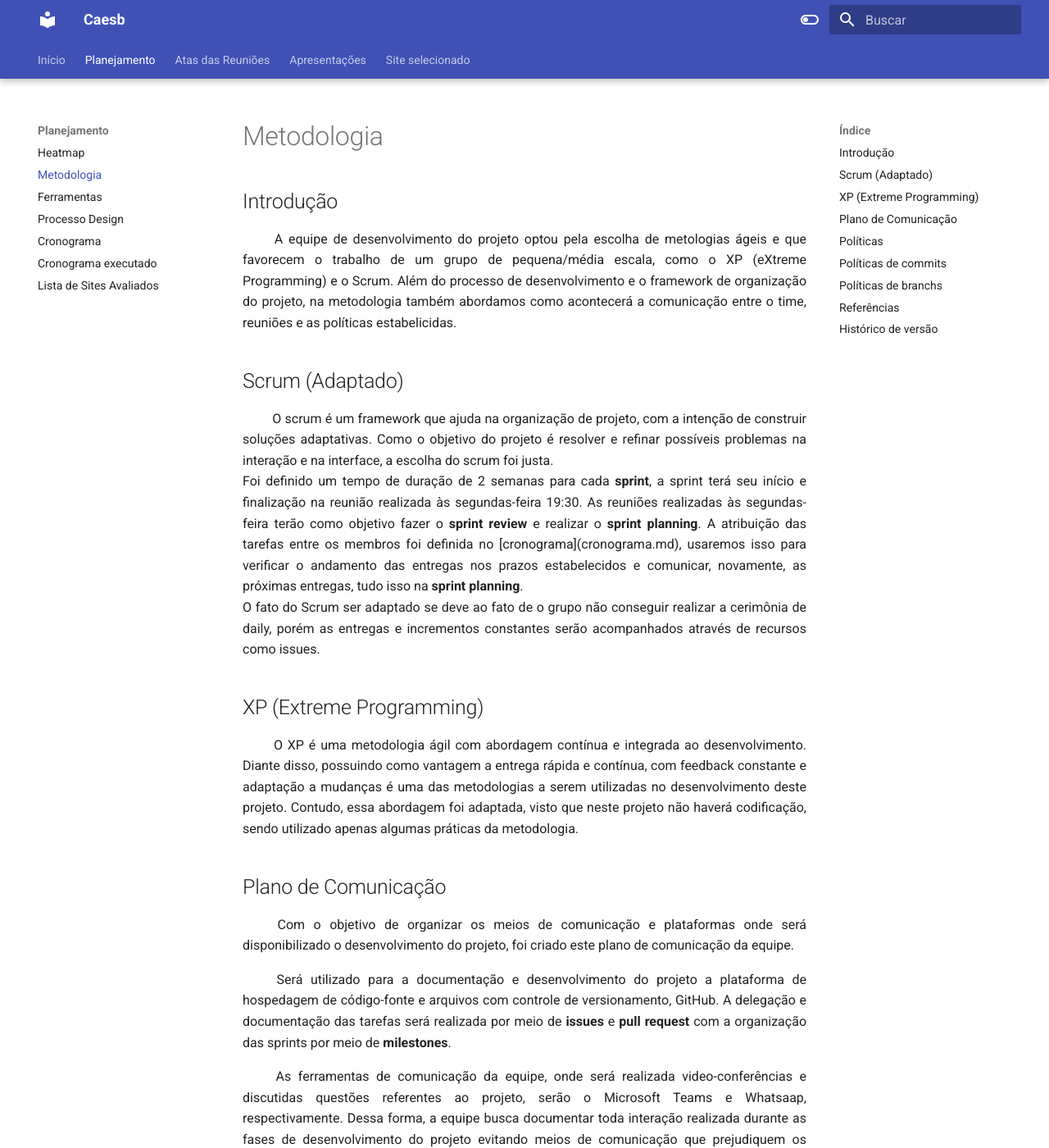
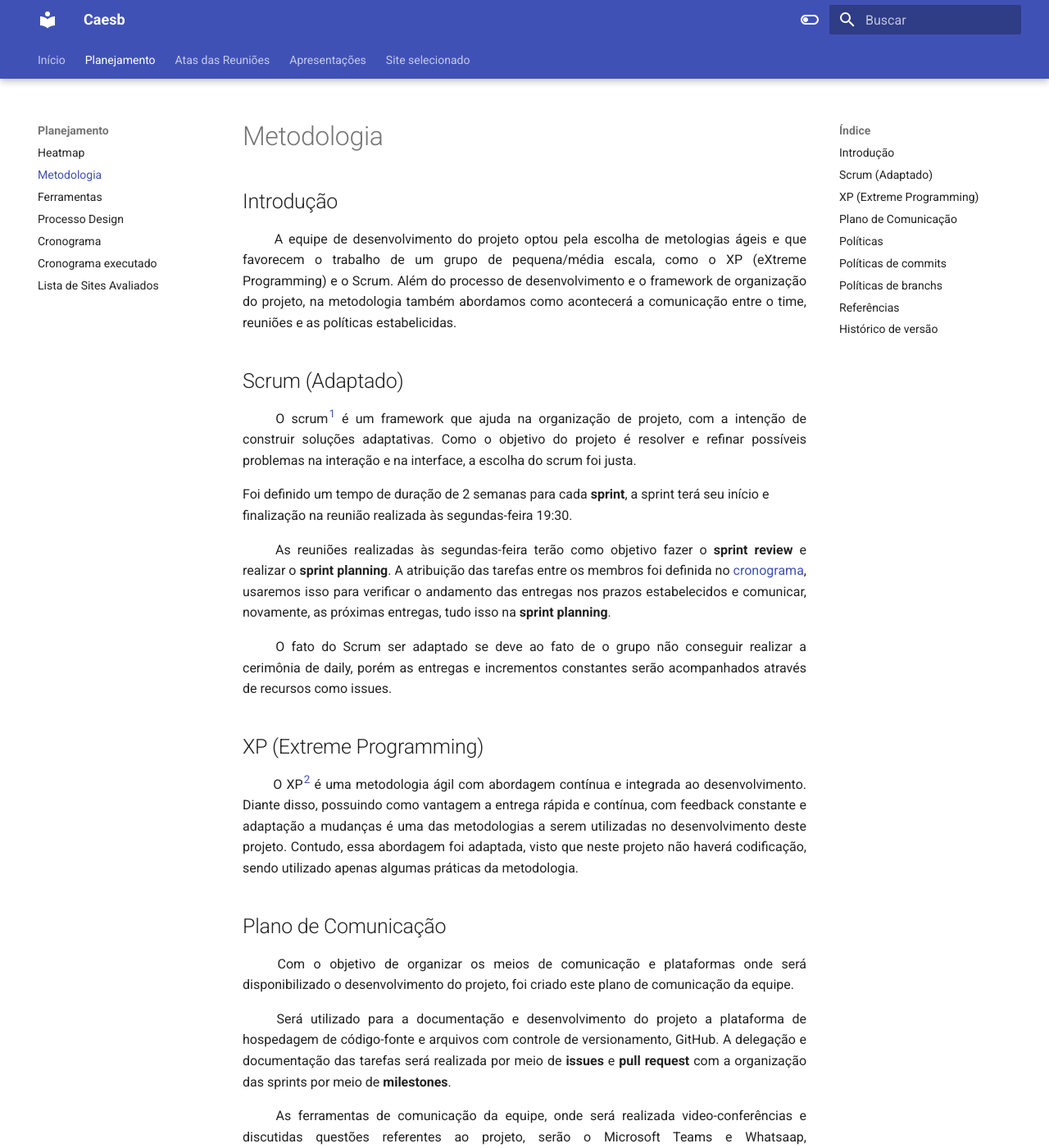
Before and after one commit to Interacao-Humano-Computador/2023.2-Caesb, an MkDocs documentation site: the page built from docs/planejamento/metodologia.md, in a window 1280 px wide and 1400 px high. Shown: the whole window at 82% size. Built offline with MkDocs 1.6.1 and Material for MkDocs 9.7.7, drawn with Linux system fonts in a browser that asks for light colours; some of the changed text lies outside the part shown.

Commit message:
Arruma referencias nas outras paginas
Co-authored-by: Muniz2811 <pedrohenben2014@gmail.com>
Co-authored-by: OscarDeBrito <oscarcorreiadebrito@gmail.com>

```diff
--- a/docs/planejamento/metodologia.md
+++ b/docs/planejamento/metodologia.md
@@ -4,12 +4,12 @@
 <p align= "justify">&emsp;&emsp; A equipe de desenvolvimento do projeto optou pela escolha de metologias ágeis e que favorecem o trabalho de um grupo de pequena/média escala, como o XP (eXtreme Programming) e o Scrum. Além do processo de desenvolvimento e o framework de organização do projeto, na metodologia também abordamos como acontecerá a comunicação entre o time, reuniões e as políticas estabelicidas. </p>
 
 ## Scrum (Adaptado)
-<p align= "justify">&emsp;&emsp; O scrum é um framework que ajuda na organização de projeto, com a intenção de construir soluções adaptativas. Como o objetivo do projeto é resolver e refinar possíveis problemas na interação e na interface, a escolha do scrum foi justa. <br>
-Foi definido um tempo de duração de 2 semanas para cada <strong>sprint</strong>, a sprint terá seu início e finalização na reunião realizada às segundas-feira 19:30. As reuniões realizadas às segundas-feira terão como objetivo fazer o <strong>sprint review</strong> e realizar o <strong>sprint planning</strong>. A atribuição das tarefas entre os membros foi definida no [cronograma](cronograma.md), usaremos isso para verificar o andamento das entregas nos prazos estabelecidos e comunicar, novamente, as próximas entregas, tudo isso na <strong>sprint planning</strong>.<br>
-O fato do Scrum ser adaptado se deve ao fato de o grupo não conseguir realizar a cerimônia de daily, porém as entregas e incrementos constantes serão acompanhados através de recursos como issues. </p>
+<p align= "justify">&emsp;&emsp; O scrum<a href="#1"><sup>1</sup></a> é um framework que ajuda na organização de projeto, com a intenção de construir soluções adaptativas. Como o objetivo do projeto é resolver e refinar possíveis problemas na interação e na interface, a escolha do scrum foi justa. <br></p>
+Foi definido um tempo de duração de 2 semanas para cada <strong>sprint</strong>, a sprint terá seu início e finalização na reunião realizada às segundas-feira 19:30. <p align= "justify">&emsp;&emsp; As reuniões realizadas às segundas-feira terão como objetivo fazer o <strong>sprint review</strong> e realizar o <strong>sprint planning</strong>. A atribuição das tarefas entre os membros foi definida no [cronograma](cronograma.md), usaremos isso para verificar o andamento das entregas nos prazos estabelecidos e comunicar, novamente, as próximas entregas, tudo isso na <strong>sprint planning</strong>.<br></p>
+<p align= "justify">&emsp;&emsp; O fato do Scrum ser adaptado se deve ao fato de o grupo não conseguir realizar a cerimônia de daily, porém as entregas e incrementos constantes serão acompanhados através de recursos como issues. </p>
 
 ## XP (Extreme Programming)
-<p align= "justify">&emsp;&emsp; O XP é uma metodologia ágil com abordagem contínua e integrada ao desenvolvimento. Diante disso, possuindo como vantagem a entrega rápida e contínua, com feedback constante e adaptação a mudanças é uma das metodologias a serem utilizadas no desenvolvimento deste projeto. Contudo, essa abordagem foi adaptada, visto que neste projeto não haverá codificação, sendo utilizado apenas algumas práticas da metodologia. </p>
+<p align= "justify">&emsp;&emsp; O XP<a href="#2"><sup>2</sup></a> é uma metodologia ágil com abordagem contínua e integrada ao desenvolvimento. Diante disso, possuindo como vantagem a entrega rápida e contínua, com feedback constante e adaptação a mudanças é uma das metodologias a serem utilizadas no desenvolvimento deste projeto. Contudo, essa abordagem foi adaptada, visto que neste projeto não haverá codificação, sendo utilizado apenas algumas práticas da metodologia. </p>
 
 ## Plano de Comunicação
 <p align= "justify">&emsp;&emsp; Com o objetivo de organizar os meios de comunicação e plataformas onde será disponibilizado o desenvolvimento do projeto, foi criado este plano de comunicação da equipe.</p>
@@ -34,9 +34,9 @@
 
 ## Referências
 
-> SCRUM, Metodologia Ágil. Disponível em: https://pt.wikipedia.org/wiki/Scrum_(desenvolvimento_de_software)
+> <p id="1">1. SCRUM, Metodologia Ágil. Disponível em: <a href="https://pt.wikipedia.org/wiki/Scrum_(desenvolvimento_de_software)">https://pt.wikipedia.org/wiki/Scrum_(desenvolvimento_de_software)</a></p>
 
-> Extreme Programming. Disponível em https://www.devmedia.com.br/extreme-programming-conceitos-e-praticas/1498
+> <p id="2">2. Extreme Programming. Disponível em: <a href="https://www.devmedia.com.br/extreme-programming-conceitos-e-praticas/1498">https://www.devmedia.com.br/extreme-programming-conceitos-e-praticas/1498</a></p>
 
 ## Histórico de versão
 <center>
@@ -45,5 +45,6 @@
 | :----: | :--------: | :------------------: | :-----: | :-----: |
 |  1.0   | 29/09/2023 | Descrição da Metodologia | Jefferson e Tiago | Mateus, Jefferson, Leandro, Oscar, Pedro, Rodrigo e Tiago  |
 | 1.1 | 04/10/2023 | Arruma formatação | Leandro e Oscar | Thiago |
+| 1.2 | 08/10/2023 | Arruma referências | Leandro, Oscar e Pedro | Jefferson |
 
 </center>
```
Also changed, not shown: docs/planejamento/cronograma.md (+6 -2 lines), docs/planejamento/cronograma_exec.md (+3 -2 lines), docs/planejamento/processoDesign.md (+3 -2 lines).
